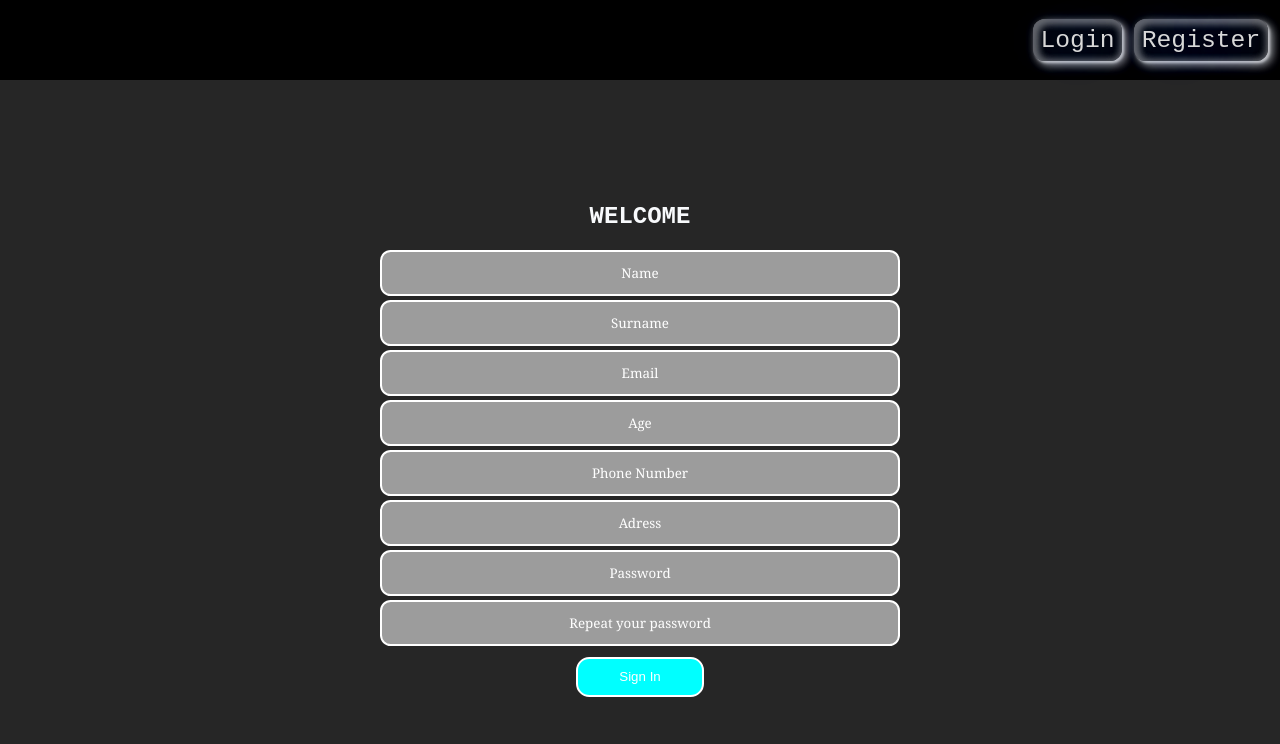
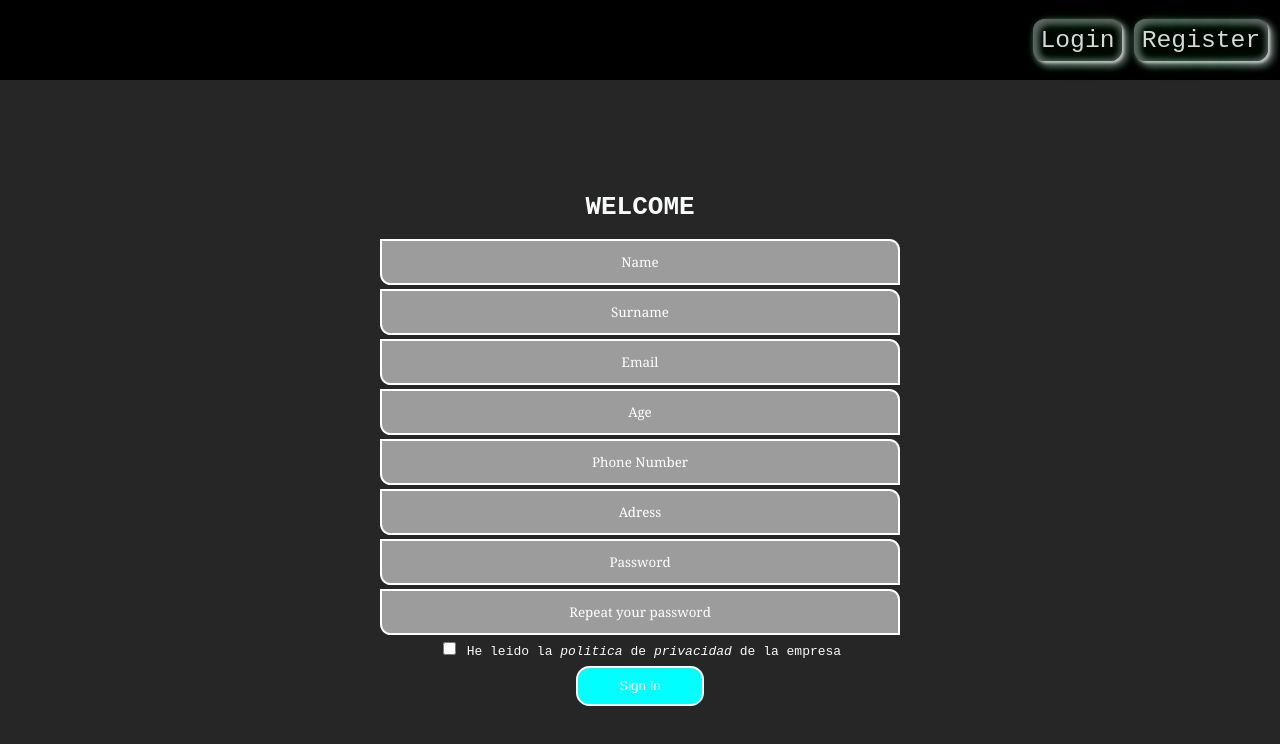
Before and after one commit to Coquixo/React-Group-Project, a React (Create React App) app: page /register in a window 1280 px wide. Shown: the top 744 px of the page. Built offline with nearby package versions, Linux system fonts and the light colour scheme.

Commit message:
added checkbox input, add restrictions on next commits

```diff
--- a/src/containers/User/Register/Register.jsx
+++ b/src/containers/User/Register/Register.jsx
@@ -63,7 +63,7 @@ const Register = () => {
         <div className="registerDesign">
 
             <div className='formSquare'>
-                <h2 className=''>WELCOME</h2>
+                <h1 className=''>WELCOME</h1>
                 {/* <form action=""> */}
                 <input type="text" name="name" className='registerInputs' placeholder='Name'
                     onChange={(e) => { inputHandler(e); setMessage(e.target.value) }} onBlur={(e) => errorHandler(e.target.name, e.target.value, "text")} />
@@ -89,8 +89,9 @@ const Register = () => {
                 <input type="password" name="password2" className='registerInputs' placeholder='Repeat your password'
                     onChange={(e) => { inputHandler(e); setMessage(e.target.value) }} onBlur={(e) => errorHandler(e.target.name, e.target.value, "password")} />
                 <div className='errorInput'>{userError.password2Error}</div>
+                <input type="checkbox"  /> He leido la <i>politica</i> de <i>privacidad</i> de la empresa <br></br>
+
                 <a href="https://www.google.com/">
-
                     <input type="button" value="Sign In" className='submitButton' disabled={!message} />
                 </a>
 
--- a/src/containers/User/Register/Register.scss
+++ b/src/containers/User/Register/Register.scss
@@ -4,6 +4,7 @@
 
     color: rgb(248 250 252);
     font-family: 'Courier New', Courier, monospace;
+    font-size: small;
 }
 
 .registerDesign {
@@ -23,7 +24,8 @@
     height: 5vh;
     display: flex;
     text-align: center;
-    border-radius: 0.8em;
+    border-top-right-radius: 0.8em;
+    border-bottom-left-radius: 0.8em;
     border: 2px solid white;
     background-color: rgb(156, 156, 156);
     color: black;
@@ -43,6 +45,7 @@
 
 input[type=number]::-webkit-inner-spin-button {
     -webkit-appearance: none;
+
 
 
 }
--- a/src/services/errorManage.js
+++ b/src/services/errorManage.js
@@ -6,7 +6,7 @@ export const errorCheck = (value, type) => {
         case "text":
 
             if (! /[a-z]/gi.test(value)) {
-                return "No valid format, please use characters";
+                return "*No valid format, please use characters";
             }
 
             break;
@@ -14,21 +14,21 @@ export const errorCheck = (value, type) => {
         case "email":
 
             if (! /^[a-zA-Z0-9.!#$%&'*+/=?^_`{|}~-]+@[a-zA-Z0-9](?:[a-zA-Z0-9-]{0,61}[a-zA-Z0-9])?(?:\.[a-zA-Z0-9](?:[a-zA-Z0-9-]{0,61}[a-zA-Z0-9])?)*$/.test(value)) {
-                return "Email incorrect format";
+                return "*Email incorrect format";
             }
 
             break;
 
         case "age":
             if (!/[0-9]/gi.test(value)){
-                return "Please, add your age."
+                return "*Please, add your age."
             }
 
         case "phone":
 
             //Tiene un bug
             if (! /[\d()+-]/g.test(value)) {
-                return "Incorrect format, numbers only.";
+                return "*Incorrect format, numbers only.";
             }
 
             break;
@@ -37,7 +37,7 @@ export const errorCheck = (value, type) => {
 
             //   falta añadir que se puedan meter numeros, y que sea obligatorio añdadir una en mayusculas
             if (!/[a-zA-Z0-9]/gi.test(value) || value.length < 8) {
-                return "Introduce a valid password, not special characters, 8 minimun"
+                return "*Introduce a valid password, not special characters, 8 minimun"
             }
 
             break;
@@ -45,11 +45,11 @@ export const errorCheck = (value, type) => {
         case "adress":
 
             if (!/[a-zA-Z0-9]/gi.test(value) /*&& /["!@#$%^&*()+=-\\\';,./{}|\":<>?]/gi.test(value)*/) {
-                return "Do not use special characters, please."
+                return "*Do not use special characters, please."
             }
 
         default:
-            console.log("FATAL ERROR WE ARE GOING TO DIE!");
+            console.log("No se ha tenido en cuenta algun error");
 
             break;
 
```
